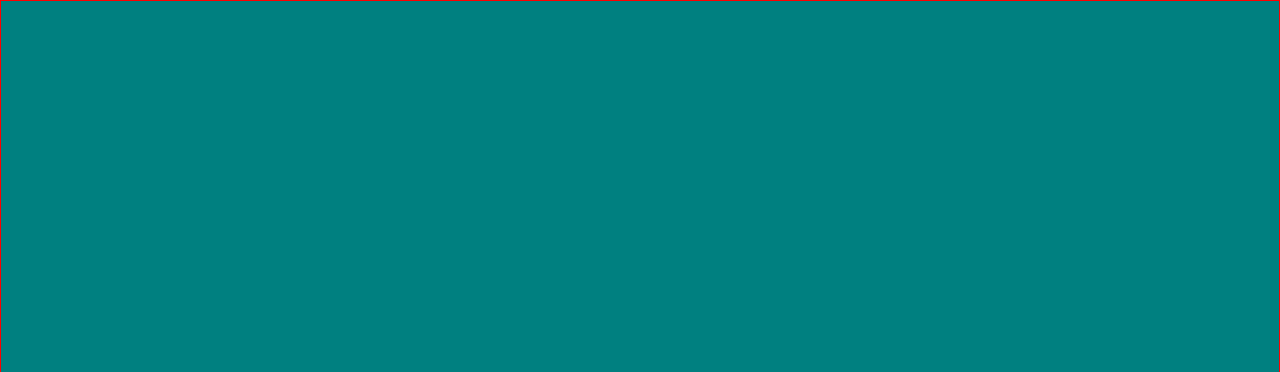
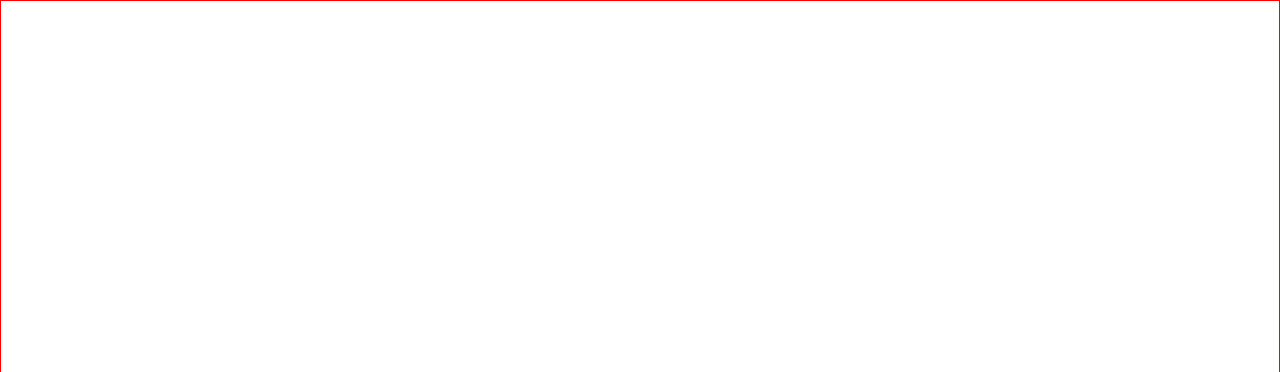
Before and after one commit to Shollytemmy/Responsive-designs-with-media-queries, a plain HTML site: page index.html in a window 1280 px wide. Shown: the top 372 px of the page. Drawn offline with Linux system fonts and the light colour scheme.

Commit message:
added custom values

```diff
--- a/style.scss
+++ b/style.scss
@@ -1,3 +1,15 @@
+$color-1 : #cdb4db; // Mobile
+$color-2 : #fff1e6; // Tablet
+$color-3 : #52b788; // Laptop
+$color-4 : #bee1e6; // Desktop
+
+
+$mobile : 576px;
+$tablet : 768px;
+$laptop : 992px;
+$desktop : 1200px;
+
+
 *{
     margin: 0;
     padding: 0;
@@ -25,7 +37,7 @@ body{
 
 
 
-@media screen and (min-width: 500px) {
+@media screen and (max-width: 500px) {
     .container{
         background-color: teal;
     }
```
Also changed, not shown: style.css, 1 other file.
